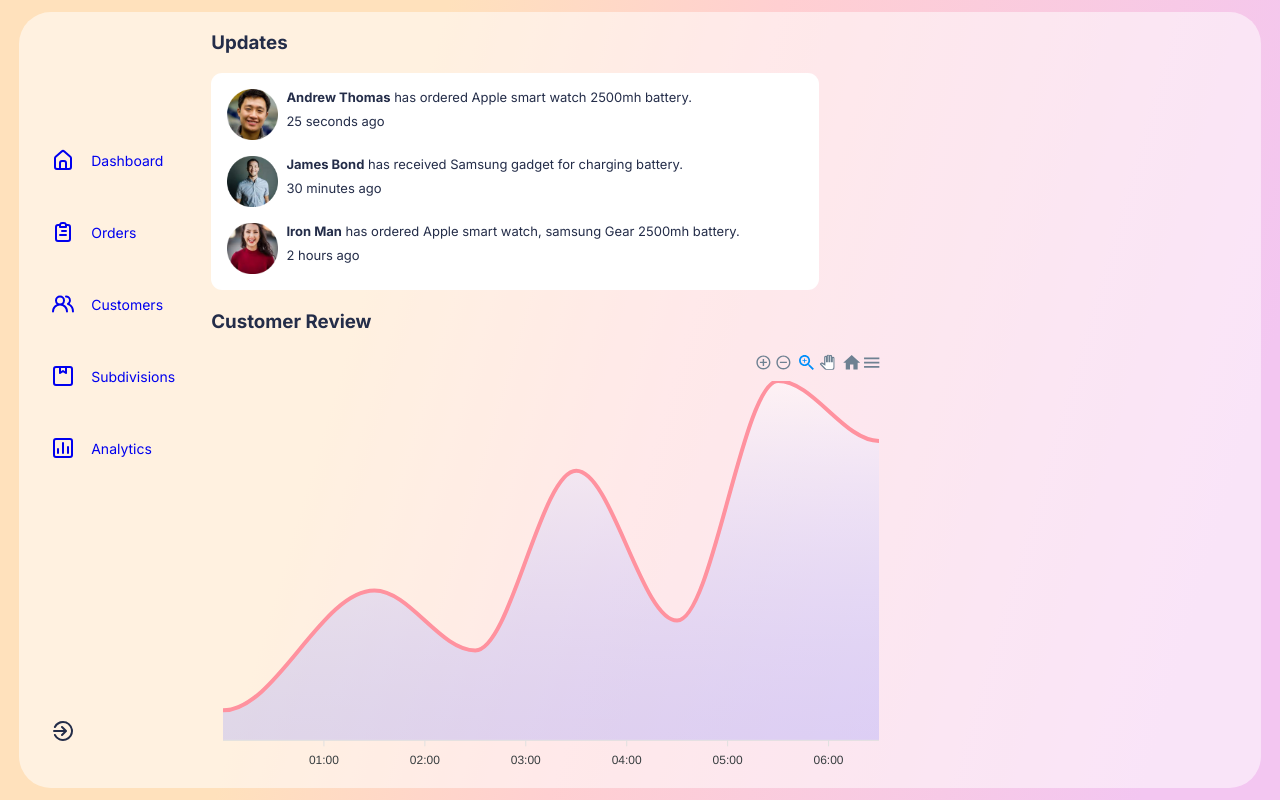
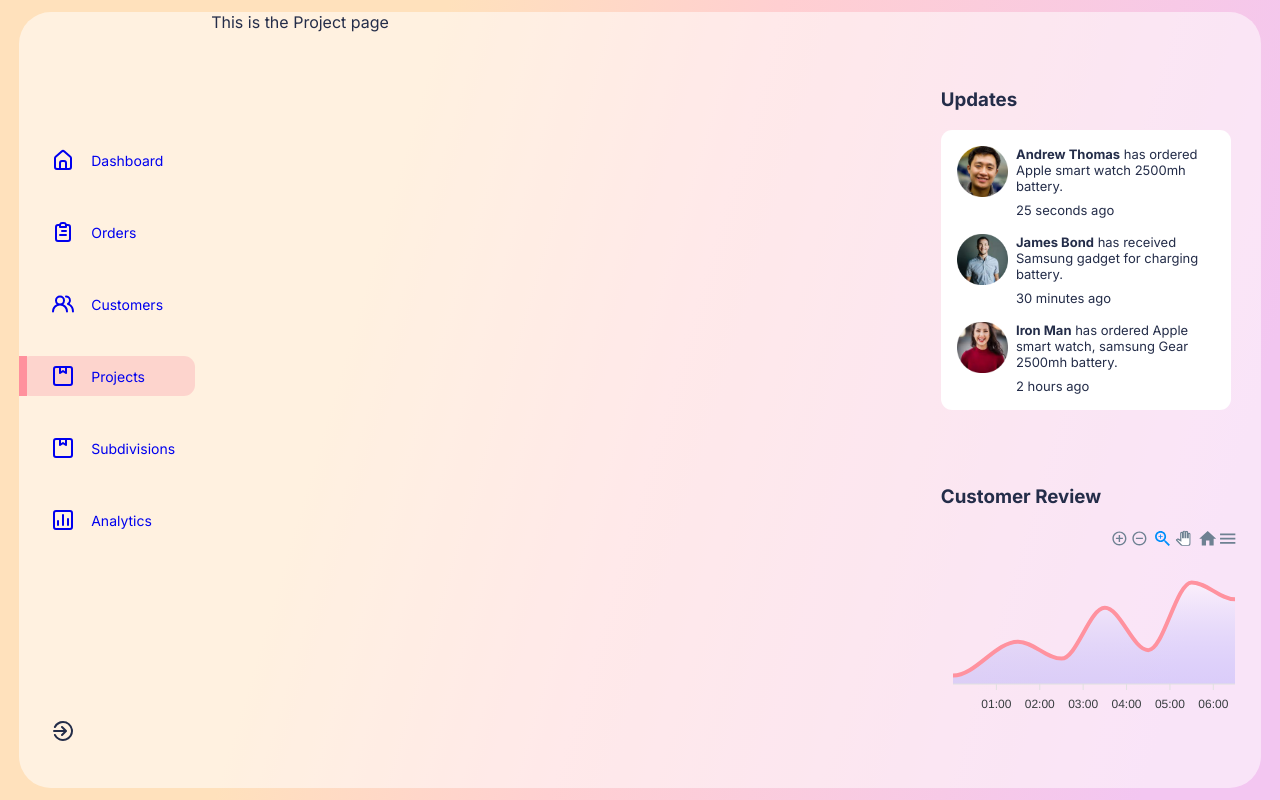
Before and after one commit to ZainRk/React-Admin-Dashboard-public, a React (Create React App) app: page /projects in a window 1280 px wide. Built offline with nearby package versions, Linux system fonts and the light colour scheme.

Commit message:
[Tabs]: add projects tab

```diff
--- a/src/App.js
+++ b/src/App.js
@@ -10,6 +10,7 @@ import SubdivisionPage from './pages/subdivision';
 import AnalyticPage from './pages/analytic';
 import CustomerPage from './pages/customer';
 import OrdersPage from './pages/order';
+import ProjectPage from './pages/project';
 
 function App() {
   return (
@@ -22,6 +23,7 @@ function App() {
             <Route path="/orders" element={<OrdersPage />} />
             <Route path="/customers" element={<CustomerPage />} />
             <Route path="/subdivisions" element={<SubdivisionPage />} />
+            <Route path="/projects" element={<ProjectPage />} />
             <Route path="/analytics" element={<AnalyticPage />} />
           </Routes>
           <RightSide />
--- a/src/Data/Data.js
+++ b/src/Data/Data.js
@@ -35,10 +35,16 @@ export const SidebarData = [
     heading: "Customers",
   },
   {
+    path: '/projects',
+    icon: UilPackage,
+    heading: 'Projects'
+  },
+  {
     path: '/subdivisions',
     icon: UilPackage,
     heading: 'Subdivisions'
   },
+
   {
     path: '/analytics',
     icon: UilChart,
--- /dev/null
+++ b/src/pages/project.js
@@ -0,0 +1,7 @@
+import React from 'react';
+
+function ProjectPage() {
+  return <div>This is the Project page</div>;
+}
+
+export default ProjectPage;
```
